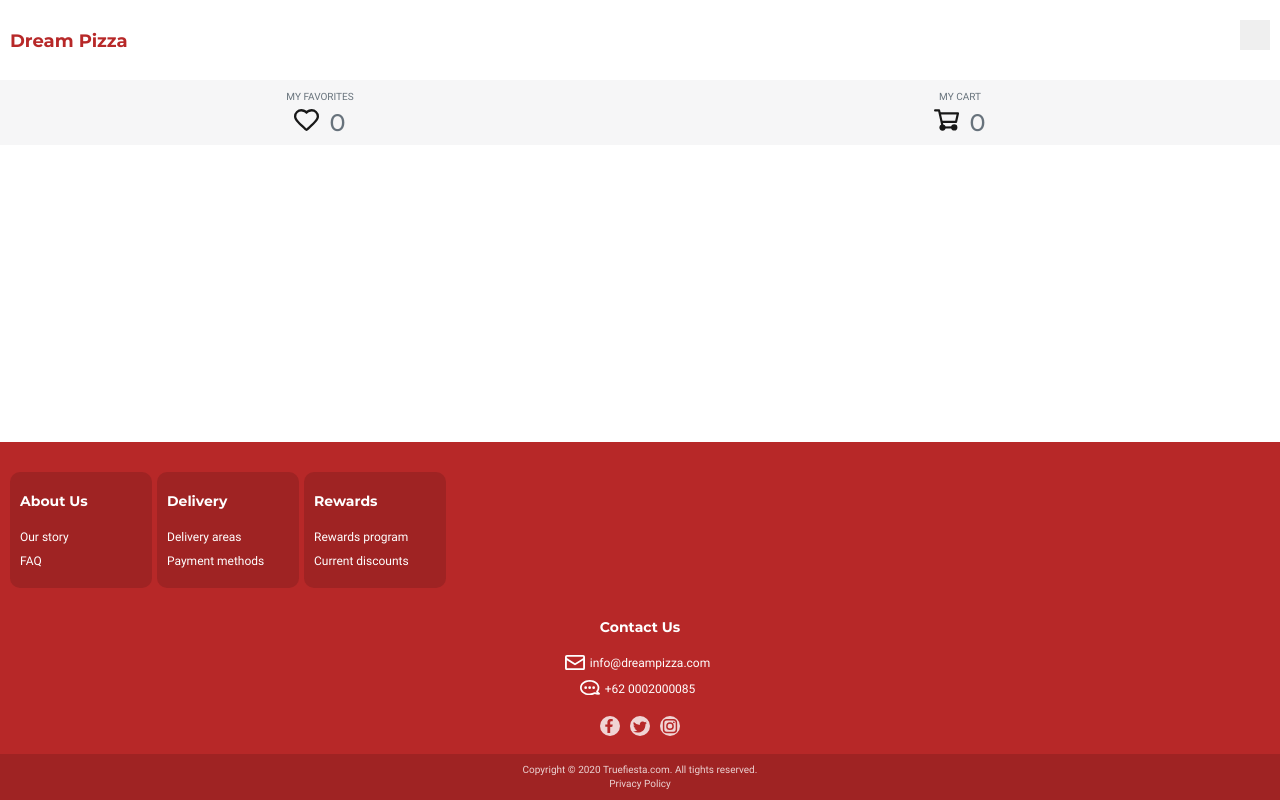
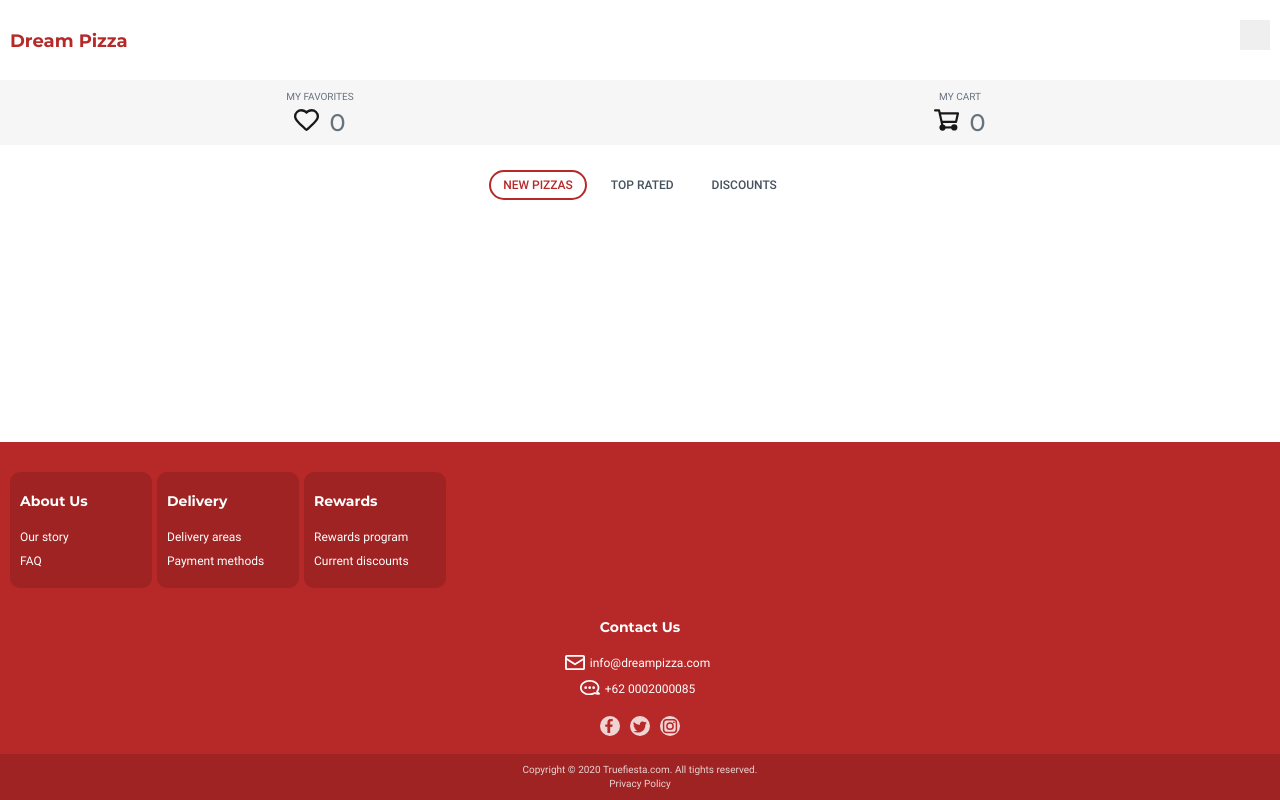
Before and after one commit to truefiesta/dream-pizza, a React app: page / in a window 1280 px wide. Built offline with nearby package versions, Linux system fonts and the light colour scheme.

Commit message:
Add styles for Sort component

```diff
--- /dev/null
+++ b/src/components/sort/sort.css
@@ -0,0 +1,45 @@
+.sort-list {
+  list-style: none;
+  padding: 0;
+  margin: 20px 0 30px 0;
+
+  display: flex;
+  justify-content: center;
+}
+
+.sort-list-item {
+  margin: 0;
+  margin-right: 10px;
+}
+
+.sort-list-item:last-child {
+  margin-right: 0;
+}
+
+.sort-list-button {
+  font-family: "Roboto", Arial, Helvetica, sans-serif;
+  font-weight: 500;
+  font-size: 12px;
+  line-height: 12px;
+  text-transform: uppercase;
+  color: var(--full-dark-gray);
+  padding: 7px 12px;
+  border: 2px solid transparent;
+  border-radius: 20px;
+  background: transparent;
+}
+
+.sort-list-button:hover {
+  color: var(--basic-red);
+}
+
+.active-item .sort-list-button {
+  border: 2px solid var(--basic-red);
+  color: var(--basic-red);
+}
+
+@media (min-width: 320px) {
+  .sort-list-item:nth-child(3n) {
+    margin-right: 0;
+  }
+}
--- /dev/null
+++ b/src/components/sort/sort.jsx
@@ -0,0 +1,28 @@
+import React from "react";
+import "./sort.css";
+
+const Sort = () => {
+  return (
+    <>
+      <ul className="sort-list">
+        <li className="sort-list-item active-item">
+          <button className="button sort-list-button" type="button">
+            New Pizzas
+          </button>
+        </li>
+        <li className="sort-list-item">
+          <button className="button sort-list-button" type="button">
+            Top Rated
+          </button>
+        </li>
+        <li className="sort-list-item">
+          <button className="button sort-list-button" type="button">
+            Discounts
+          </button>
+        </li>
+      </ul>
+    </>
+  );
+};
+
+export default Sort;
--- a/src/pages/home.jsx
+++ b/src/pages/home.jsx
@@ -1,12 +1,15 @@
 import React from "react";
 import Header from "../components/header/header.jsx";
 import Footer from "../components/footer/footer.jsx";
+import Sort from "../components/sort/sort.jsx";
 
 const Home = () => {
   return (
     <>
       <Header />
-      <main></main>
+      <main>
+        <Sort />
+      </main>
       <Footer />
     </>
   );
```
